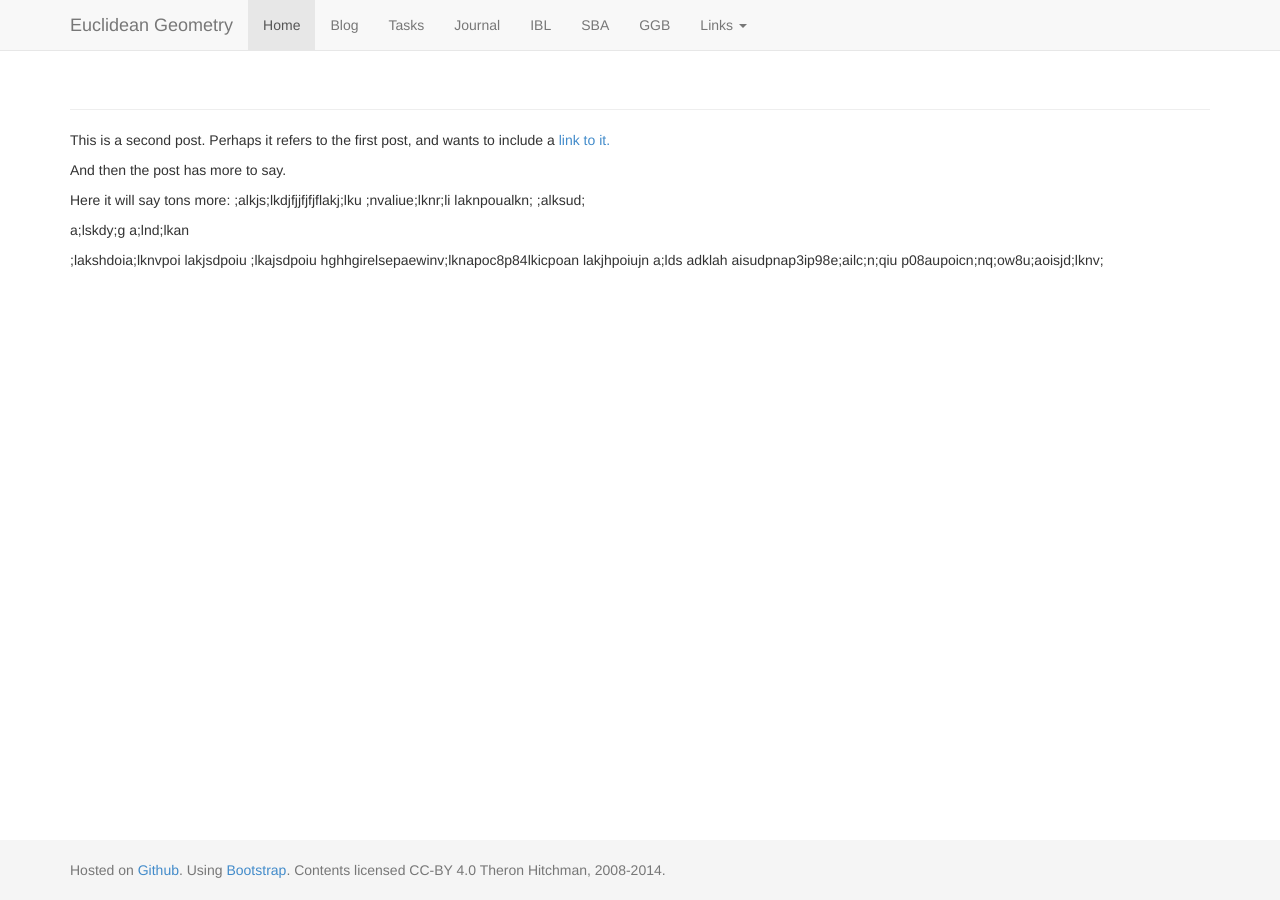
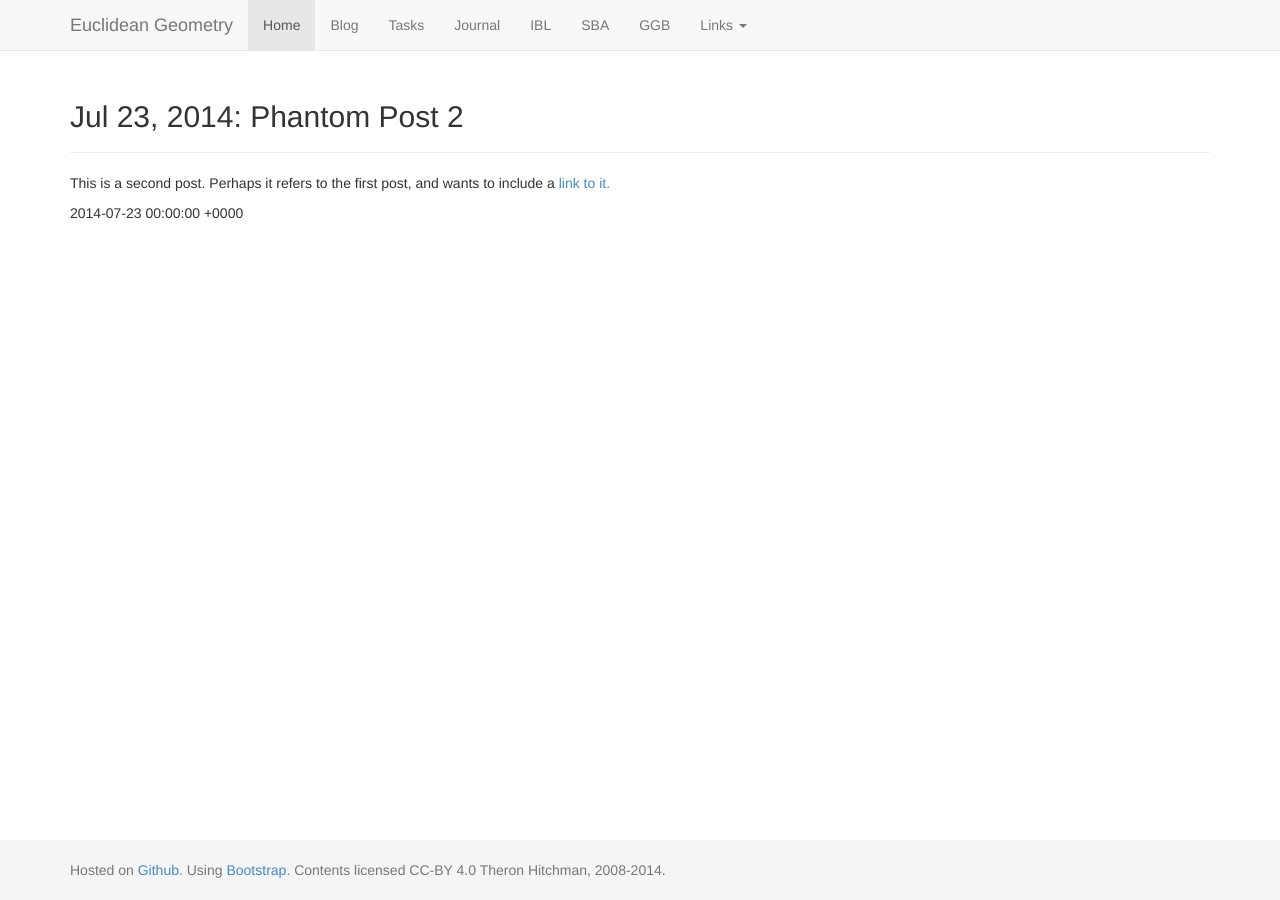
Before and after one commit to theronhitchman/euclidean-geometry, a Jekyll site: the page built from _posts/2014-07-23-phantom2.md, in a window 1280 px wide. Built offline with Jekyll 4.4.1, drawn with Linux system fonts in a browser that asks for light colours; nearby versions of some CDN libraries.

```diff
--- a/_includes/footer.html
+++ b/_includes/footer.html
@@ -12,5 +12,6 @@
 <!-- Placed at the end of the document so the pages load faster -->
 <script src="https://ajax.googleapis.com/ajax/libs/jquery/1.11.1/jquery.min.js"></script>
 <script src="{{ site.baseurl }}/js/bootstrap.min.js"></script>
+<script type="text/javascript" src="http://cdn.mathjax.org/mathjax/latest/MathJax.js"></script>
 </body>
 </html>
--- a/_includes/header.html
+++ b/_includes/header.html
@@ -18,6 +18,11 @@
     <link href="{{ site.baseurl }}/css/sticky-footer-navbar.css" rel="stylesheet">
     <!-- stylesheet for pygments to work -->
     <link href="{{ site.baseurl }}/css/pygments.css" rel="stylesheet">
+    <!-- MathJax -->
+    <script type="text/javascript"
+      src="http://cdn.mathjax.org/mathjax/latest/MathJax.js?config=TeX-AMS-MML_HTMLorMML">
+    </script>
+
   </head>
 
   <body>
--- a/_layouts/post.html
+++ b/_layouts/post.html
@@ -3,7 +3,7 @@
 <!-- Begin page content -->
 <div class="container">
   <div class="page-header">
-    <h1>{{ post.title }}</h1> <!--: {{ post.date | date_to_long_string }}</h1>-->
+    <h2>{{ page.date | date: "%b %-d, %Y" }}: {{ page.title }}</h2>
   </div>
   {{ content }}
 </div>
--- a/_posts/2014-07-23-phantom2.md
+++ b/_posts/2014-07-23-phantom2.md
@@ -1,19 +1,9 @@
 ---
-title: Phantom Post #2
+title: Phantom Post  2
 layout: post
 ---
 
 This is a second post. Perhaps it refers to the first post, and wants to include
 a [link to it.]({{ site.baseurl }}{% post_url 2014-07-22-phantom1 %})
 
-And then the post has more to say.
-
-Here it will say tons more:
-;alkjs;lkdjfjjfjfjflakj;lku ;nvaliue;lknr;li
-laknpoualkn; ;alksud;
-
-a;lskdy;g a;lnd;lkan
-
-;lakshdoia;lknvpoi lakjsdpoiu  ;lkajsdpoiu hghhgirelsepaewinv;lknapoc8p84lkicpoan
-lakjhpoiujn a;lds  adklah aisudpnap3ip98e;ailc;n;qiu
-p08aupoicn;nq;ow8u;aoisjd;lknv;
+{{ page.date }}
--- a/blog/index.html
+++ b/blog/index.html
@@ -1,12 +1,12 @@
 ---
-title: Daily Log
+title: Announcements &amp; Class Record
 layout: default
 ---
 
   <div class="posts">
     {% for post in site.posts %}
       <h4><a href="{{ post.url | prepend: site.baseurl }}">
-        <!--{{ post.date | date_to_long_string }}:--> {{ post.title }}</a></h4>
+        {{ post.date | date: "%b %-d, %Y" }}: {{ post.title }}</a></h4>
 
       {{ post.excerpt }}
 
```
Also changed, not shown: _posts/2014-06-03-mathjax.md (added, +9 -0 lines), _posts/2014-07-22-phantom1.md (+1 -1 lines).
